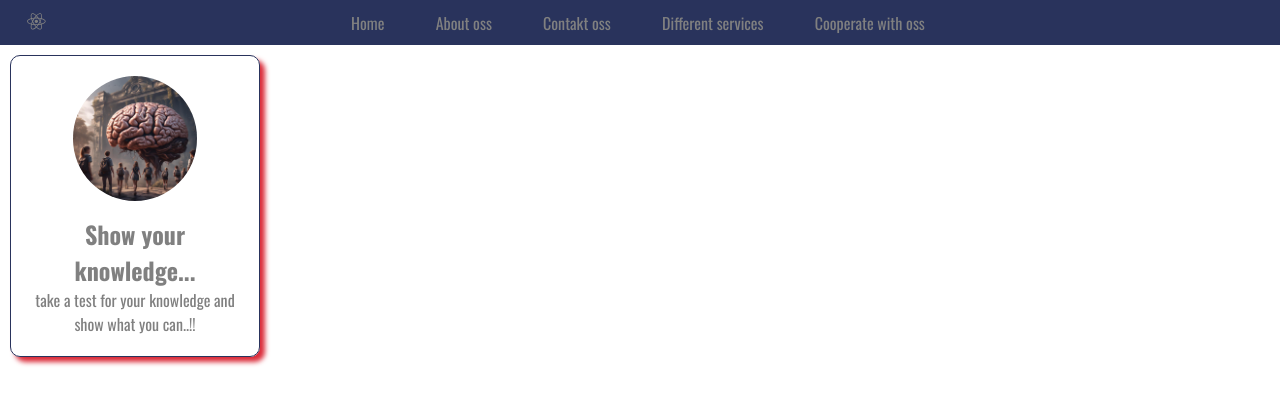
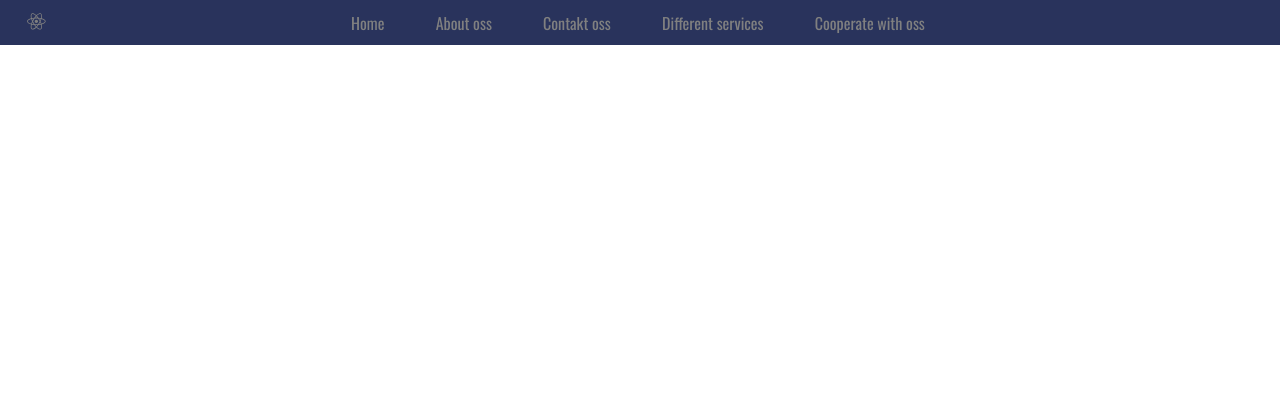
Before and after one commit to Lucifer87878/Gorans-Navbar, a React (Vite) app: page / in a window 1280 px wide. Shown: the top 404 px of the page. Built offline with nearby package versions, Linux system fonts and the light colour scheme.

Commit message:
tog bort onödig kod

```diff
--- a/src/App.tsx
+++ b/src/App.tsx
@@ -14,7 +14,7 @@ function App() {
   return (
     <>
       <Navbar GoToNavLink={GoToNavLink} />
-      <Card />
+      {/* <Card /> */}
     </>
   );
 }
```
Also changed, not shown: src/components/Navbar/Nav.css (deleted, +0 -84 lines).
